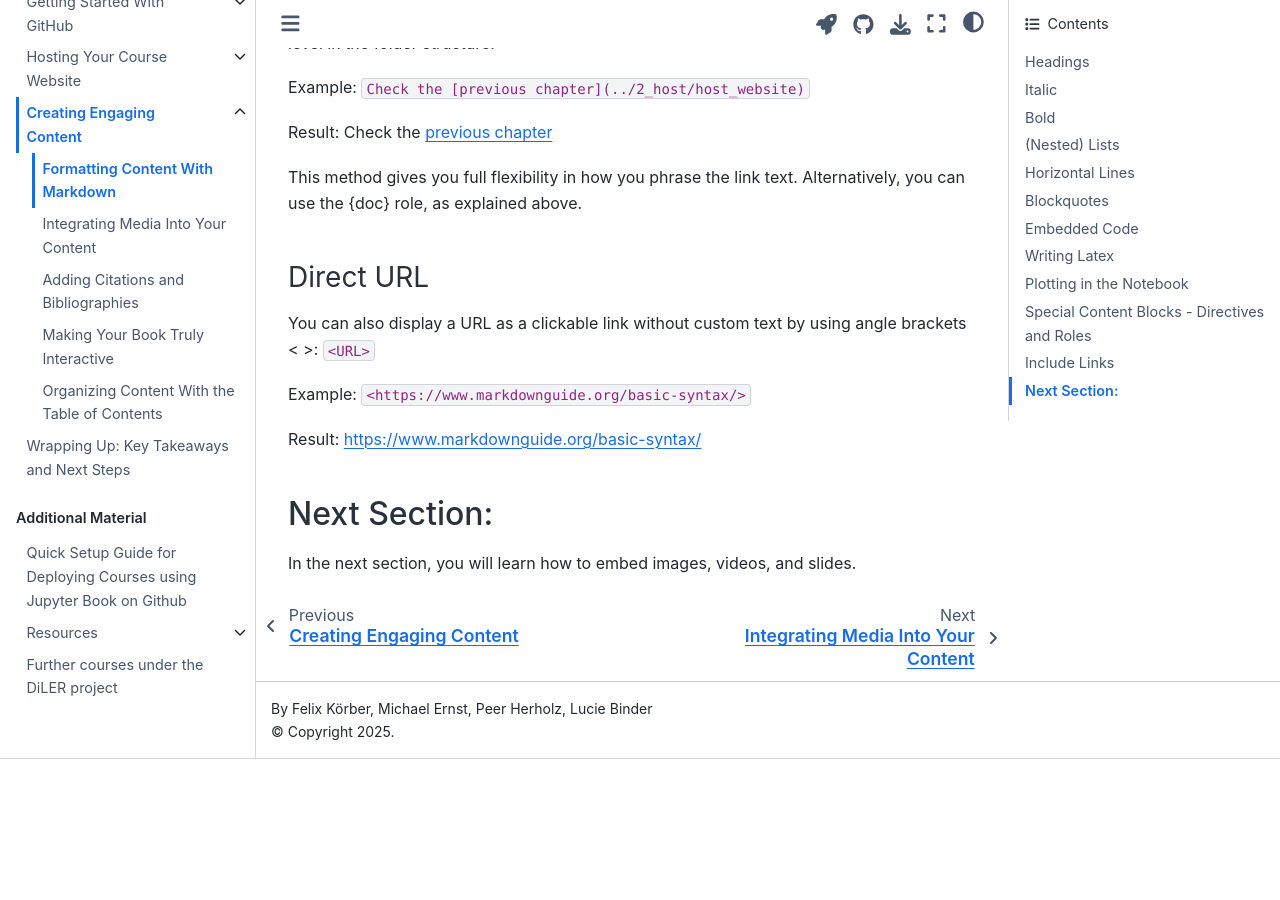
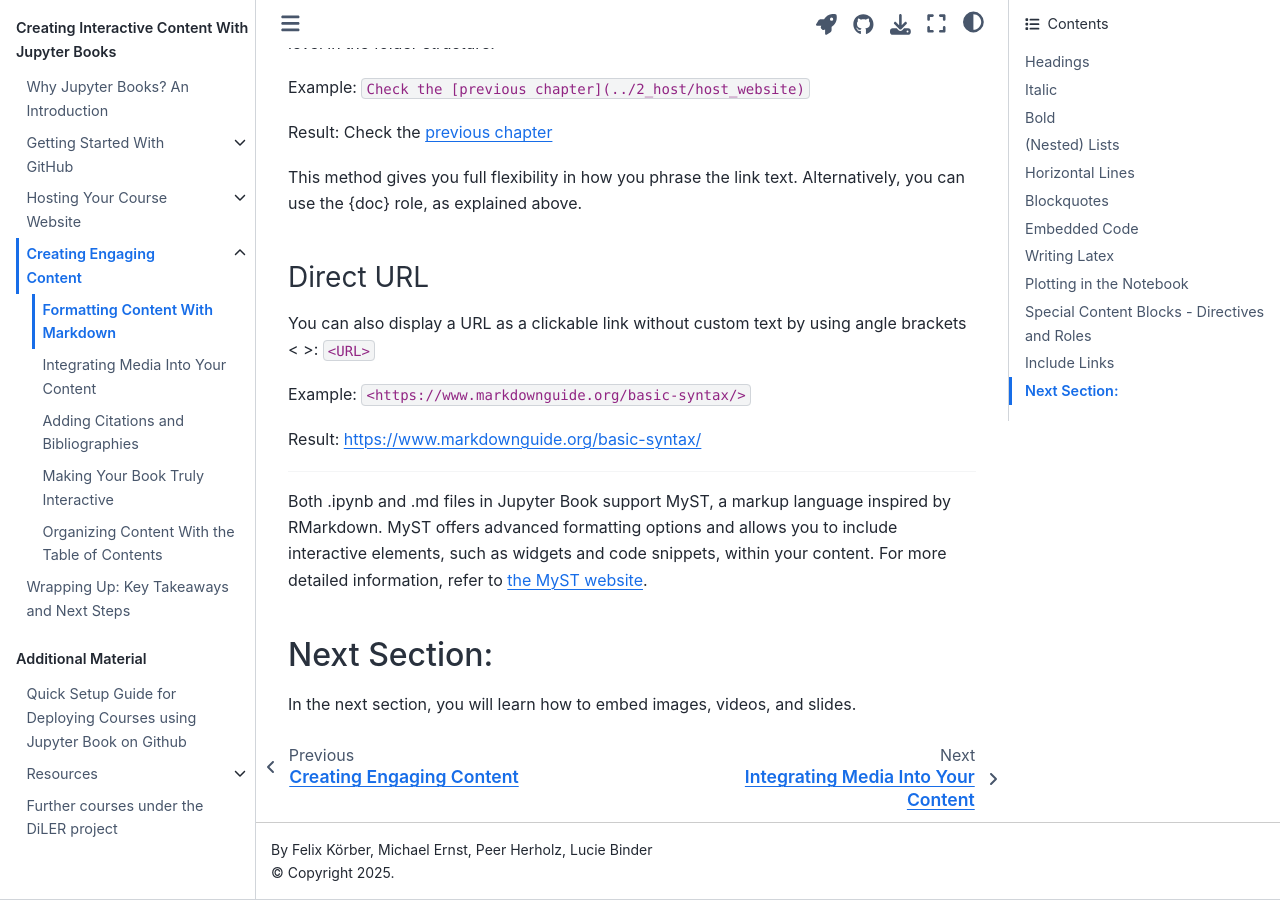
Before and after one commit to M-earnest/tutorial_jupyter_books, a Jupyter Book: the page built from content/3_create/markdown.md, in a window 1280 px wide and 900 px high, scrolled down 6561 px. Built offline with Jupyter Book 1.0.4 settings and Sphinx 7.4.7 and the Sphinx Book theme 1.1.4, drawn with Linux system fonts in a browser that asks for light colours; pages that are not in the unit, such as notebooks, are missing from menus; before the commit the page ends 7320 px from its top, so only the background shows below that.

Commit message:
Update markdown.md

```diff
--- a/content/3_create/markdown.md
+++ b/content/3_create/markdown.md
@@ -256,6 +256,11 @@
 
 Result: <https://www.markdownguide.org/basic-syntax/>
 
+---
+
+Both .ipynb and .md files in Jupyter Book support MyST, a markup language inspired by RMarkdown. MyST offers advanced formatting options and allows you to include interactive elements, such as widgets and code snippets, within your content. For more detailed information, refer to [the MyST website](https://myst-parser.readthedocs.io/en/latest/syntax/syntax.html#syntax-core).
+
+
 ## Next Section:
 
 In the next section, you will learn how to embed images, videos, and slides.
```
